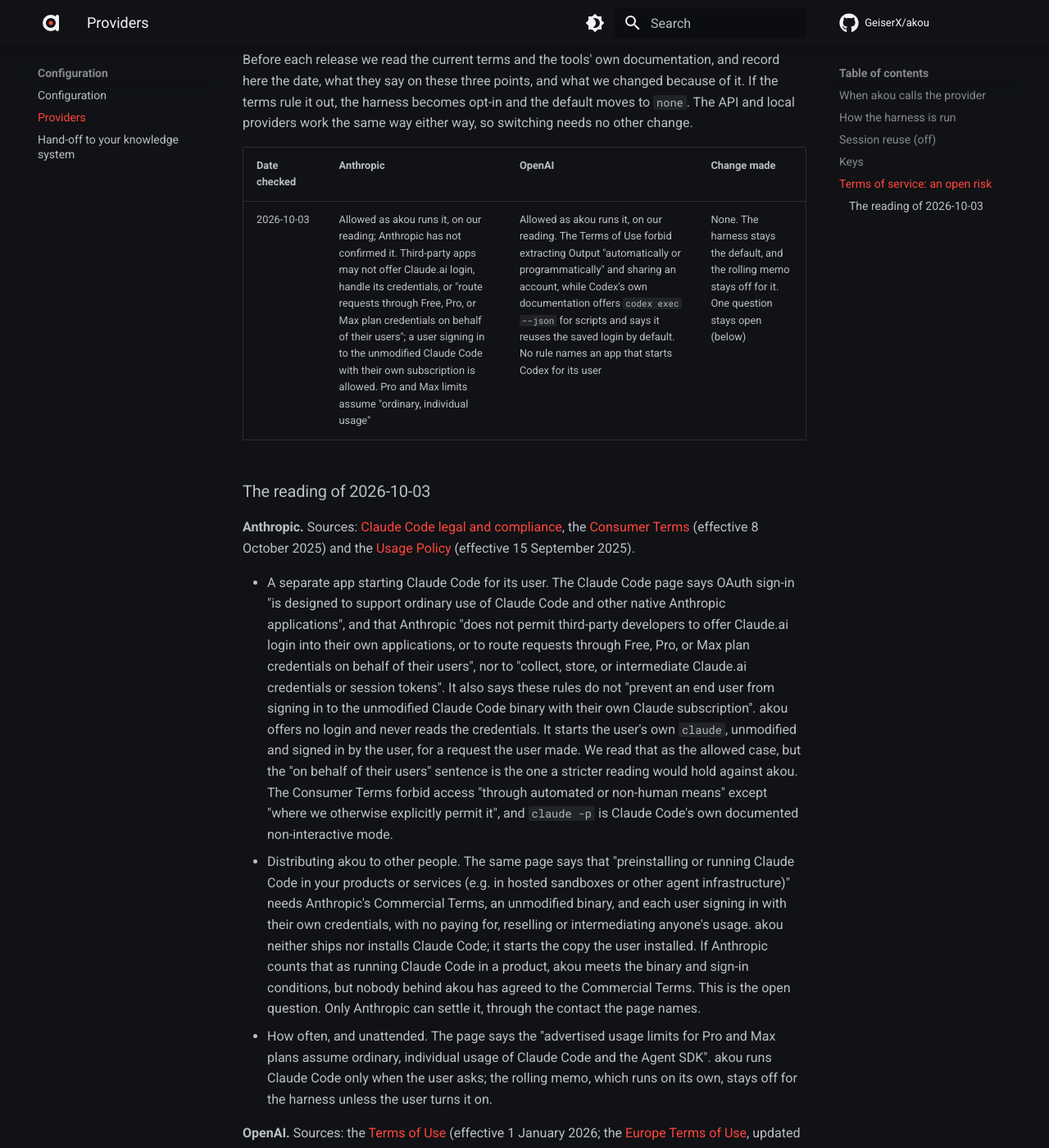
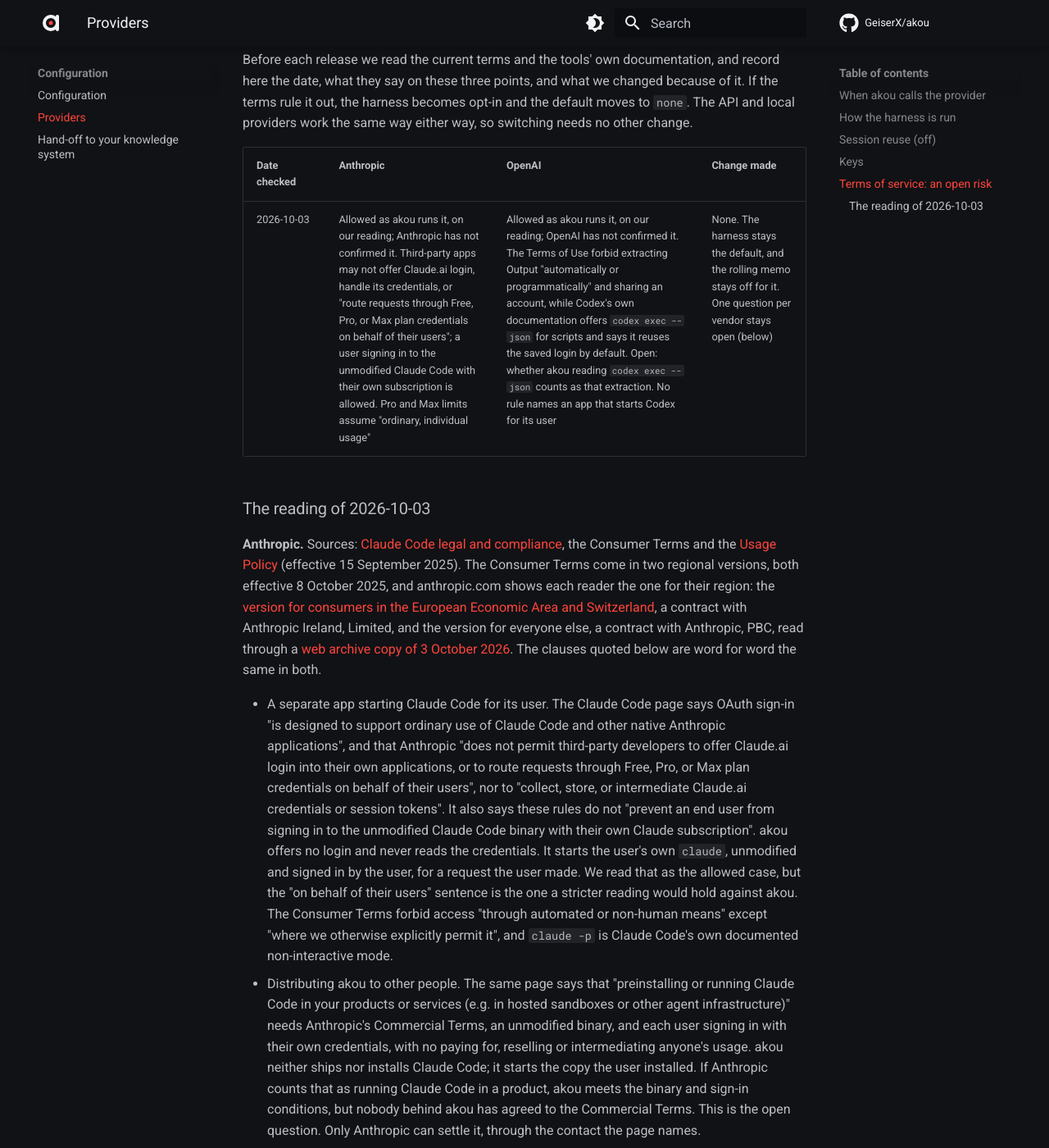
Before and after one commit to GeiserX/akou, an MkDocs documentation site: the page built from docs/providers.md, in a window 1280 px wide and 1400 px high, scrolled down 4398 px. Shown: the whole window at 82% size. Built offline with MkDocs 1.6.1 and Material for MkDocs 9.7.7, drawn with Linux system fonts in a browser that asks for light colours; comment, search, counter and statistics services are not loaded; some of the changed text lies outside the part shown.

Commit message:
docs: cite both regional Anthropic terms, record OpenAI's open question, scope grant retention to signed updates

```diff
--- a/docs/providers.md
+++ b/docs/providers.md
@@ -102,11 +102,11 @@
 
 | Date checked | Anthropic | OpenAI | Change made |
 |---|---|---|---|
-| 2026-10-03 | Allowed as akou runs it, on our reading; Anthropic has not confirmed it. Third-party apps may not offer Claude.ai login, handle its credentials, or "route requests through Free, Pro, or Max plan credentials on behalf of their users"; a user signing in to the unmodified Claude Code with their own subscription is allowed. Pro and Max limits assume "ordinary, individual usage" | Allowed as akou runs it, on our reading. The Terms of Use forbid extracting Output "automatically or programmatically" and sharing an account, while Codex's own documentation offers `codex exec --json` for scripts and says it reuses the saved login by default. No rule names an app that starts Codex for its user | None. The harness stays the default, and the rolling memo stays off for it. One question stays open (below) |
+| 2026-10-03 | Allowed as akou runs it, on our reading; Anthropic has not confirmed it. Third-party apps may not offer Claude.ai login, handle its credentials, or "route requests through Free, Pro, or Max plan credentials on behalf of their users"; a user signing in to the unmodified Claude Code with their own subscription is allowed. Pro and Max limits assume "ordinary, individual usage" | Allowed as akou runs it, on our reading; OpenAI has not confirmed it. The Terms of Use forbid extracting Output "automatically or programmatically" and sharing an account, while Codex's own documentation offers `codex exec --json` for scripts and says it reuses the saved login by default. Open: whether akou reading `codex exec --json` counts as that extraction. No rule names an app that starts Codex for its user | None. The harness stays the default, and the rolling memo stays off for it. One question per vendor stays open (below) |
 
 ### The reading of 2026-10-03
 
-**Anthropic.** Sources: [Claude Code legal and compliance](https://code.claude.com/docs/en/legal-and-compliance), the [Consumer Terms](https://www.anthropic.com/legal/consumer-terms) (effective 8 October 2025) and the [Usage Policy](https://www.anthropic.com/legal/aup) (effective 15 September 2025).
+**Anthropic.** Sources: [Claude Code legal and compliance](https://code.claude.com/docs/en/legal-and-compliance), the Consumer Terms and the [Usage Policy](https://www.anthropic.com/legal/aup) (effective 15 September 2025). The Consumer Terms come in two regional versions, both effective 8 October 2025, and anthropic.com shows each reader the one for their region: the [version for consumers in the European Economic Area and Switzerland](https://www.anthropic.com/legal/consumer-terms), a contract with Anthropic Ireland, Limited, and the version for everyone else, a contract with Anthropic, PBC, read through a [web archive copy of 3 October 2026](https://web.archive.org/web/20261003210135/https://www.anthropic.com/legal/consumer-terms). The clauses quoted below are word for word the same in both.
 
 - A separate app starting Claude Code for its user. The Claude Code page says OAuth sign-in "is designed to support ordinary use of Claude Code and other native Anthropic applications", and that Anthropic "does not permit third-party developers to offer Claude.ai login into their own applications, or to route requests through Free, Pro, or Max plan credentials on behalf of their users", nor to "collect, store, or intermediate Claude.ai credentials or session tokens". It also says these rules do not "prevent an end user from signing in to the unmodified Claude Code binary with their own Claude subscription". akou offers no login and never reads the credentials. It starts the user's own `claude`, unmodified and signed in by the user, for a request the user made. We read that as the allowed case, but the "on behalf of their users" sentence is the one a stricter reading would hold against akou. The Consumer Terms forbid access "through automated or non-human means" except "where we otherwise explicitly permit it", and `claude -p` is Claude Code's own documented non-interactive mode.
 - Distributing akou to other people. The same page says that "preinstalling or running Claude Code in your products or services (e.g. in hosted sandboxes or other agent infrastructure)" needs Anthropic's Commercial Terms, an unmodified binary, and each user signing in with their own credentials, with no paying for, reselling or intermediating anyone's usage. akou neither ships nor installs Claude Code; it starts the copy the user installed. If Anthropic counts that as running Claude Code in a product, akou meets the binary and sign-in conditions, but nobody behind akou has agreed to the Commercial Terms. This is the open question. Only Anthropic can settle it, through the contact the page names.
@@ -114,7 +114,7 @@
 
 **OpenAI.** Sources: the [Terms of Use](https://openai.com/policies/row-terms-of-use/) (effective 1 January 2026; the [Europe Terms of Use](https://openai.com/policies/eu-terms-of-use/), updated 16 January 2026, say the same on these points), the [Usage Policies](https://openai.com/policies/usage-policies/) (effective 29 October 2025), and Codex's pages on [non-interactive mode](https://learn.chatgpt.com/docs/non-interactive-mode) and [authentication](https://learn.chatgpt.com/docs/auth).
 
-- A separate app starting Codex for its user. The Terms forbid "automatically or programmatically extract[ing] data or Output" and sharing "your account credentials". Codex's documentation describes `codex exec` for scripts, says "codex exec reuses saved CLI authentication by default", and describes `--json` as the way "to consume Codex output in scripts". It recommends an API key "for programmatic Codex CLI workflows, such as CI/CD jobs", as advice rather than a rule. We read the Terms' ban as aimed at scraping the service, not at the machine-readable mode Codex publishes.
+- A separate app starting Codex for its user. The Terms forbid "automatically or programmatically extract[ing] data or Output" and sharing "your account credentials". Codex's documentation describes `codex exec` for scripts, says "codex exec reuses saved CLI authentication by default", and describes `--json` as the way "to consume Codex output in scripts". It recommends an API key "for programmatic Codex CLI workflows, such as CI/CD jobs", as advice rather than a rule. We read the Terms' ban as aimed at scraping the service, not at the machine-readable mode Codex publishes, but the words could also cover akou reading `codex exec --json`. This is OpenAI's open question, and only OpenAI can settle it.
 - Distributing akou to other people. Nothing in the Terms or the Codex pages addresses an app that starts the user's own Codex.
 - How often, and unattended. The Terms forbid circumventing "any rate limits or restrictions". akou never retries a run that hit a limit; it says why and shows the excerpts.
 
```
Also changed, not shown: docs/TRAPS.md (+1 -1 lines), docs/ux/PRINCIPLES.md (+1 -1 lines), scripts/release-checklist.md (+1 -1 lines).
